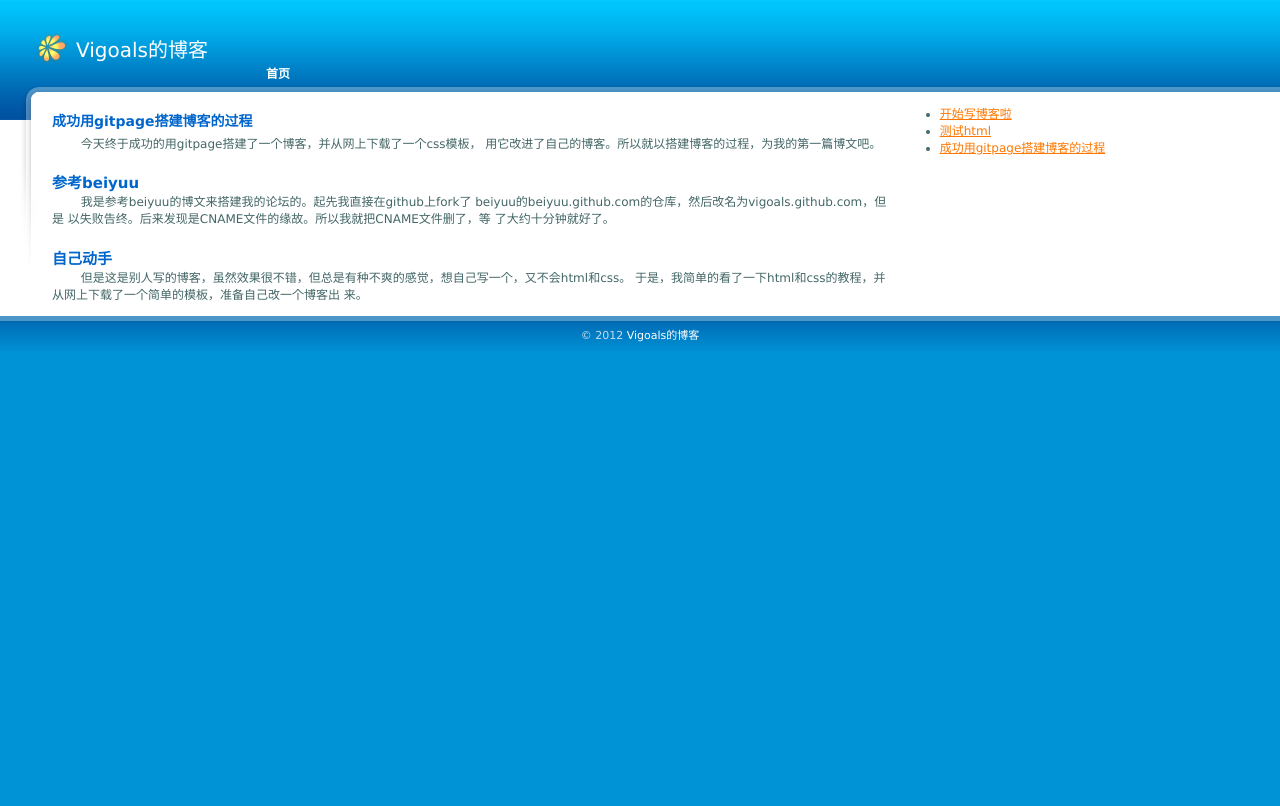
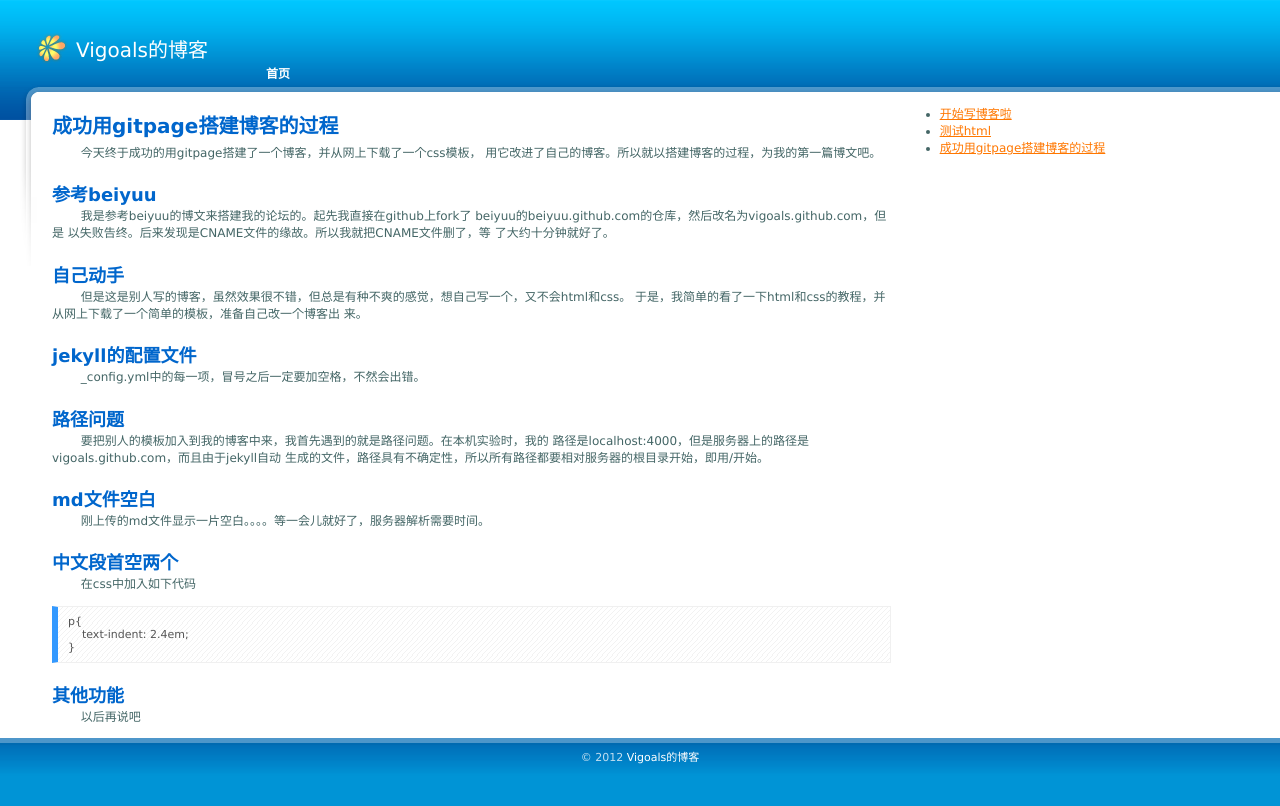
Before and after one commit to vigoals/vigoals.github.com, a Jekyll site: the page built from _posts/2012-11-04-gitpage.md, in a window 1280 px wide. Shown: the top 806 px of the page. Built offline with Jekyll 4.4.1, drawn with Linux system fonts in a browser that asks for light colours.

Commit message:
gitpage博文

```diff
--- a/_posts/2012-11-04-gitpage.md
+++ b/_posts/2012-11-04-gitpage.md
@@ -17,3 +17,24 @@ beiyuu的beiyuu.github.com的仓库，然后改名为vigoals.github.com，但是
 但是这是别人写的博客，虽然效果很不错，但总是有种不爽的感觉，想自己写一个，又不会html和css。
 于是，我简单的看了一下html和css的教程，并从网上下载了一个简单的模板，准备自己改一个博客出
 来。
+
+##jekyll的配置文件
+\_config.yml中的每一项，冒号之后一定要加空格，不然会出错。
+
+##路径问题
+要把别人的模板加入到我的博客中来，我首先遇到的就是路径问题。在本机实验时，我的
+路径是localhost:4000，但是服务器上的路径是vigoals.github.com，而且由于jekyll自动
+生成的文件，路径具有不确定性，所以所有路径都要相对服务器的根目录开始，即用/开始。
+
+##md文件空白
+刚上传的md文件显示一片空白。。。。等一会儿就好了，服务器解析需要时间。
+
+##中文段首空两个
+在css中加入如下代码
+
+    p{
+        text-indent: 2.4em;
+    }
+
+##其他功能
+以后再说吧
--- a/css/default.css
+++ b/css/default.css
@@ -38,7 +38,7 @@ p{
 	text-indent: 2.4em;
 }
 h1 {
-	font-size: 1.4em;
+	font-size: 2em;
 	margin-bottom: 4px;
 }
 code {
@@ -62,6 +62,12 @@ cite {
 h1,h2,h3 {
 	color: #06C;
 	padding-top: 6px;
+}
+h2{
+	font-size: 1.8em;
+}
+h3{
+	font-size: 1.4em;
 }
 /* misc */
 .clearer {
@@ -147,6 +153,9 @@ h1,h2,h3 {
 	background: url(/img/nav_li.gif) no-repeat;
 }
 
+.content a{
+	font-size: 2em;
+}
 /* content */
 .content {
 	float: left;
```
